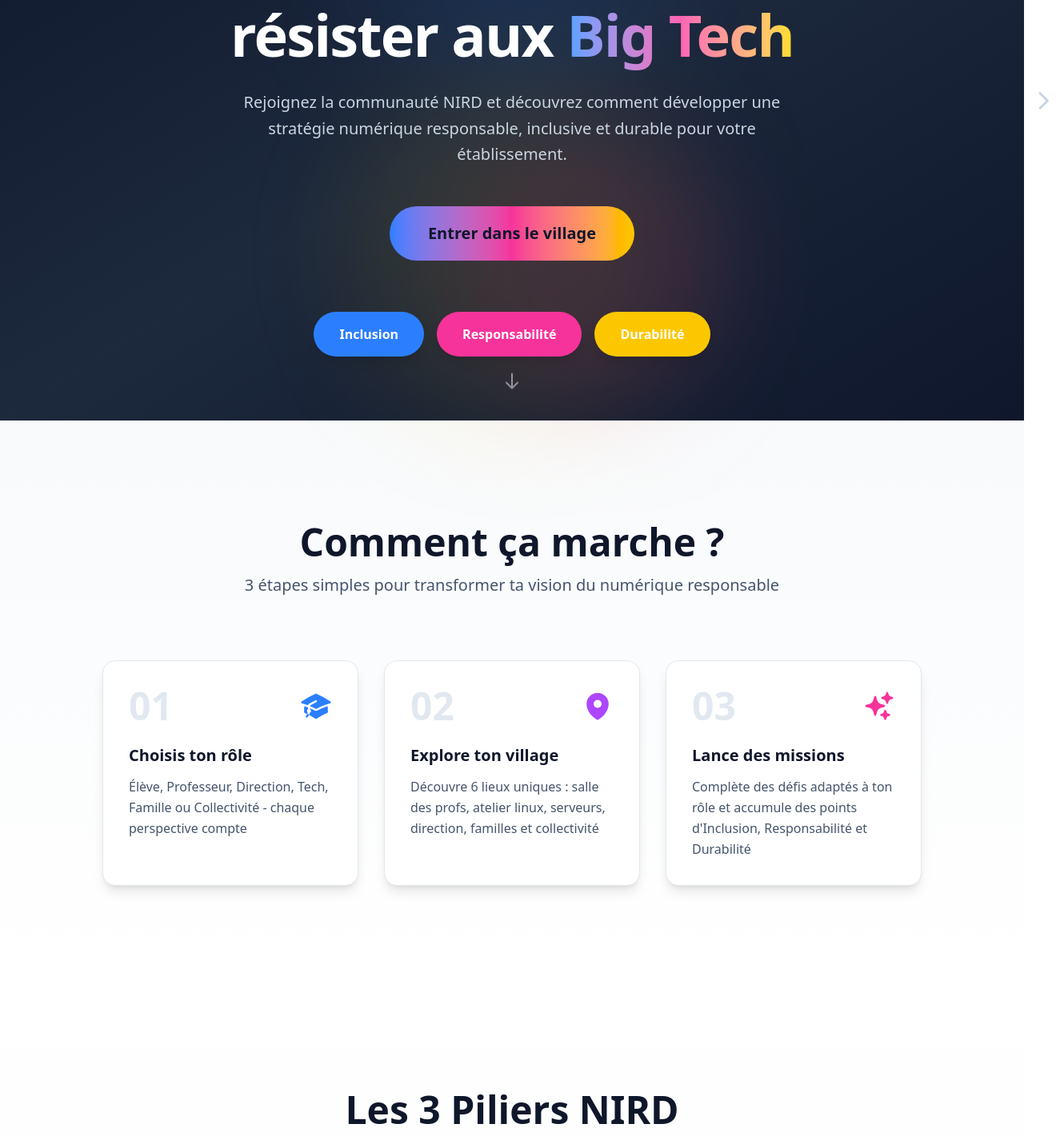
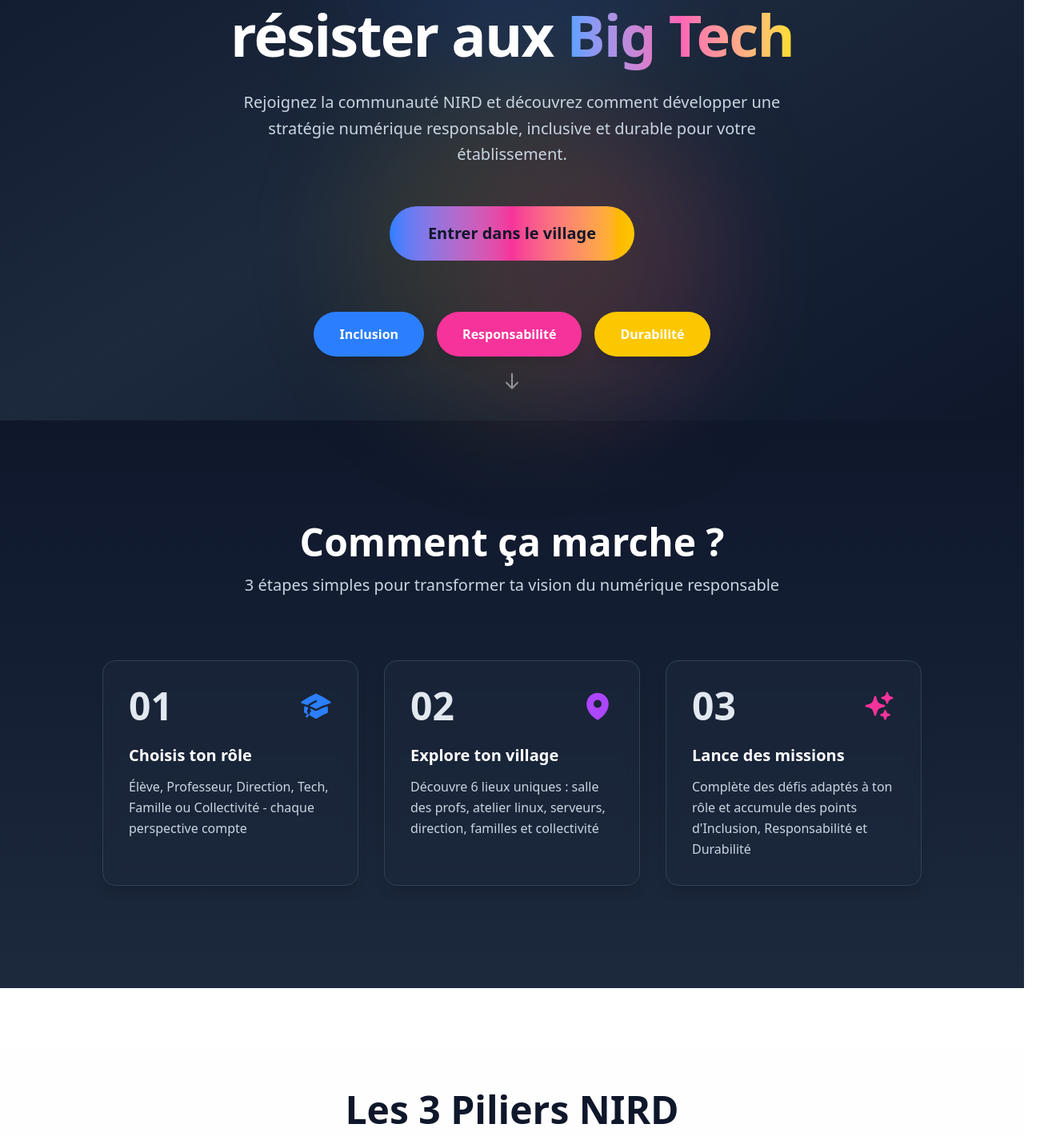
Before and after one commit to enzocorsico/nuit-info-2025, a Next.js app: page / in a window 1280 px wide. Shown: the part 274-1695 px from the top of the page at 80% size, 1320 px wide, since content can reach past the window. Built offline with nearby package versions, Linux system fonts and the light colour scheme.

Commit message:
Update page.tsx

```diff
--- a/src/app/page.tsx
+++ b/src/app/page.tsx
@@ -124,13 +124,13 @@ export default function Home() {
       </div>
 
       {/* Section 1: Comment ça marche */}
-      <section className="py-20 md:py-32 px-6 bg-linear-to-b from-slate-50 to-white">
+      <section className="py-20 md:py-32 px-6 bg-linear-to-b from-slate-900 to-slate-800">
         <div className="max-w-6xl mx-auto">
           <div className="text-center mb-20">
-            <h2 className="text-4xl md:text-5xl font-bold text-slate-900 mb-4">
+            <h2 className="text-4xl md:text-5xl font-bold text-white mb-4">
               Comment ça marche ?
             </h2>
-            <p className="text-xl text-slate-600 max-w-2xl mx-auto">
+            <p className="text-xl text-slate-300 max-w-2xl mx-auto">
               3 étapes simples pour transformer ta vision du numérique responsable
             </p>
           </div>
@@ -141,7 +141,7 @@ export default function Home() {
               return (
                 <div key={index} className="group">
                   {/* Card */}
-                  <div className="bg-white rounded-2xl p-8 shadow-lg hover:shadow-2xl transition-all duration-300 border border-slate-200 hover:border-slate-300 h-full">
+                  <div className="bg-slate-800/50 backdrop-blur-sm rounded-2xl p-8 shadow-lg hover:shadow-2xl transition-all duration-300 border border-slate-700 hover:border-slate-600 h-full">
                     {/* Number and Icon */}
                     <div className="flex items-center justify-between mb-6">
                       <div className="text-5xl font-bold text-slate-200">
@@ -151,23 +151,14 @@ export default function Home() {
                     </div>
 
                     {/* Title */}
-                    <h3 className="text-xl font-bold text-slate-900 mb-3">
+                    <h3 className="text-xl font-bold text-white mb-3">
                       {step.title}
                     </h3>
 
                     {/* Description */}
-                    <p className="text-slate-600 leading-relaxed">
+                    <p className="text-slate-300 leading-relaxed">
                       {step.description}
                     </p>
-
-                    {/* Arrow */}
-                    {index < steps.length - 1 && (
-                      <div className="hidden lg:block absolute -right-10 top-1/2 transform -translate-y-1/2">
-                        <svg className="w-8 h-8 text-slate-300" fill="none" stroke="currentColor" viewBox="0 0 24 24">
-                          <path strokeLinecap="round" strokeLinejoin="round" strokeWidth={2} d="M9 5l7 7-7 7" />
-                        </svg>
-                      </div>
-                    )}
                   </div>
                 </div>
               );
```
